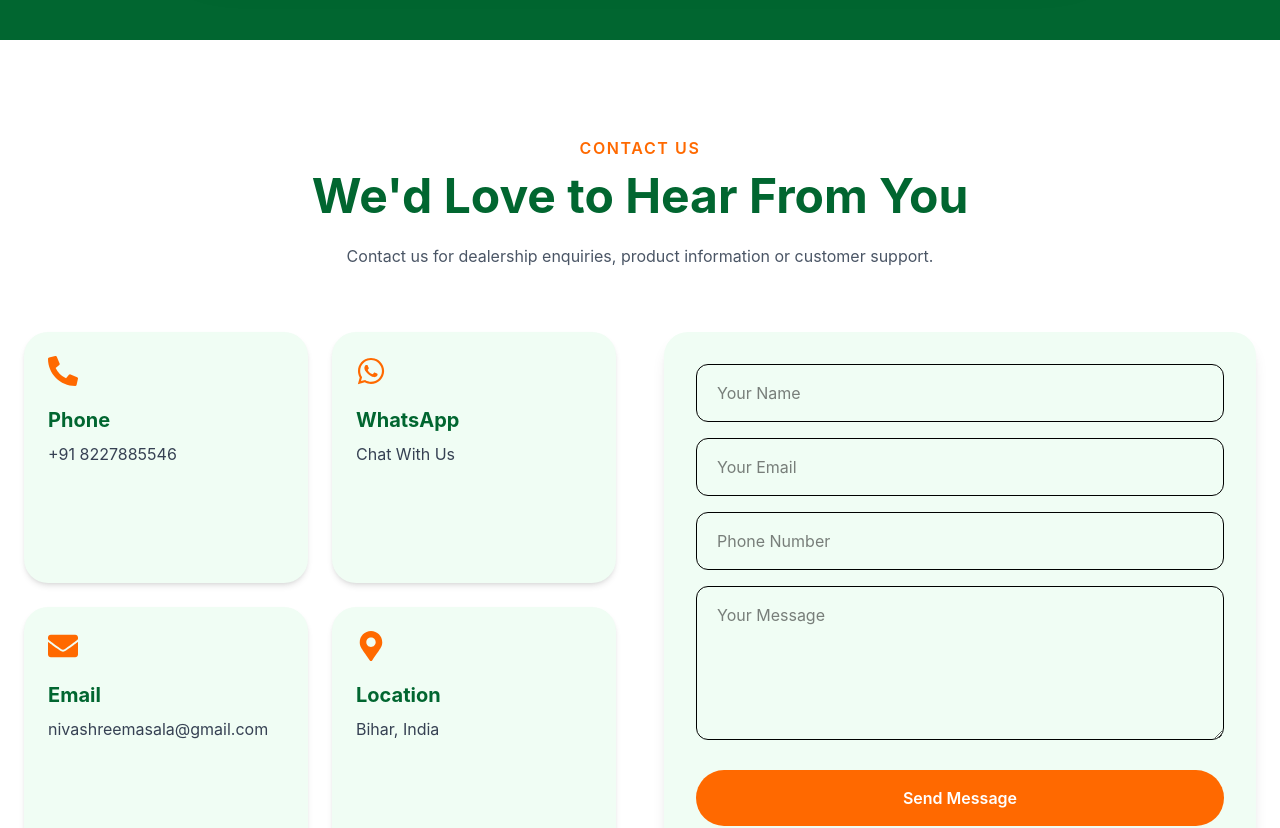
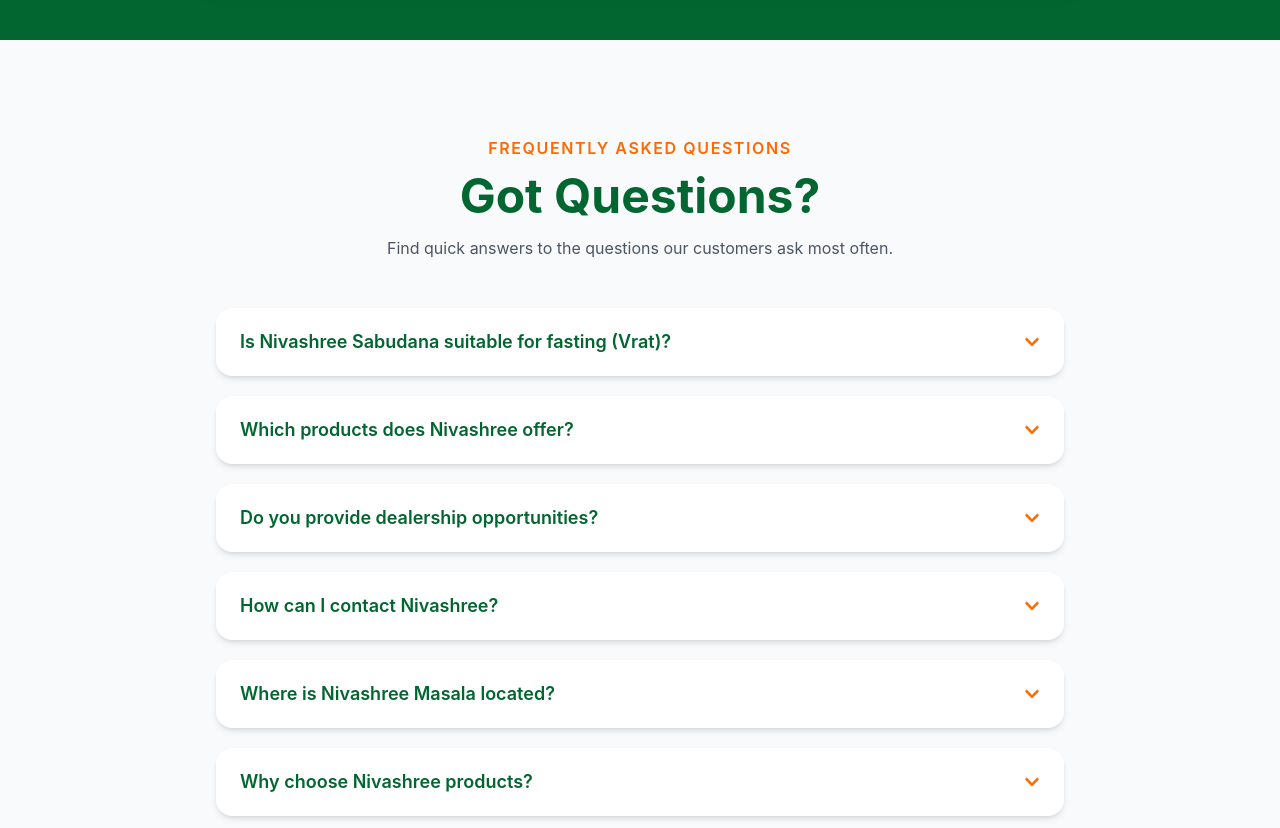
Before and after one commit to niva0001/nivashree-website, a React (Vite) app: page / in a window 1280 px wide. Shown: the part 6500-7328 px from the top of the page. Built offline with nearby package versions, Linux system fonts and the light colour scheme.

Commit message:
Added FAQ section

```diff
--- /dev/null
+++ b/src/components/FAQ.jsx
@@ -0,0 +1,113 @@
+import { useState } from "react";
+import { motion, AnimatePresence } from "framer-motion";
+import { FaChevronDown, FaChevronUp } from "react-icons/fa";
+
+function FAQ() {
+  const faqs = [
+    {
+      question: "Is Nivashree Sabudana suitable for fasting (Vrat)?",
+      answer:
+        "Yes. Our premium Sabudana is carefully selected and ideal for preparing fasting dishes like Khichdi, Kheer and Vada.",
+    },
+    {
+      question: "Which products does Nivashree offer?",
+      answer:
+        "We currently offer Premium Sabudana, Jeera, Tej Patta, Nakuldana and Cutting Mishri.",
+    },
+    {
+      question: "Do you provide dealership opportunities?",
+      answer:
+        "Yes. We welcome distributors and dealers across India. Simply fill out the Dealer Inquiry form and our team will contact you.",
+    },
+    {
+      question: "How can I contact Nivashree?",
+      answer:
+        "You can contact us through Phone, WhatsApp, Email or by filling out the Contact Form available on our website.",
+    },
+    {
+      question: "Where is Nivashree Masala located?",
+      answer:
+        "Our business is based in Bihar, India, and we supply quality products to customers through our dealer network.",
+    },
+    {
+      question: "Why choose Nivashree products?",
+      answer:
+        "We focus on premium quality, hygienic packaging, authentic taste and customer satisfaction.",
+    },
+  ];
+
+  const [active, setActive] = useState(null);
+
+  const toggle = (index) => {
+    setActive(active === index ? null : index);
+  };
+
+  return (
+    <section className="py-24 bg-gray-50">
+      <div className="max-w-4xl mx-auto px-6">
+
+        <motion.div
+          className="text-center mb-12"
+          initial={{ opacity: 0, y: 40 }}
+          whileInView={{ opacity: 1, y: 0 }}
+          viewport={{ once: true }}
+        >
+          <p className="uppercase tracking-widest text-orange-500 font-semibold">
+            Frequently Asked Questions
+          </p>
+
+          <h2 className="text-4xl md:text-5xl font-bold text-green-800 mt-3">
+            Got Questions?
+          </h2>
+
+          <p className="text-gray-600 mt-4">
+            Find quick answers to the questions our customers ask most often.
+          </p>
+        </motion.div>
+
+        <div className="space-y-5">
+          {faqs.map((faq, index) => (
+            <motion.div
+              key={index}
+              whileHover={{ scale: 1.01 }}
+              className="bg-white rounded-2xl shadow-md overflow-hidden"
+            >
+              <button
+                onClick={() => toggle(index)}
+                className="w-full flex justify-between items-center px-6 py-5 text-left"
+              >
+                <h3 className="font-semibold text-lg text-green-800">
+                  {faq.question}
+                </h3>
+
+                {active === index ? (
+                  <FaChevronUp className="text-orange-500" />
+                ) : (
+                  <FaChevronDown className="text-orange-500" />
+                )}
+              </button>
+
+              <AnimatePresence>
+                {active === index && (
+                  <motion.div
+                    initial={{ height: 0, opacity: 0 }}
+                    animate={{ height: "auto", opacity: 1 }}
+                    exit={{ height: 0, opacity: 0 }}
+                    transition={{ duration: 0.3 }}
+                  >
+                    <p className="px-6 pb-6 text-gray-600">
+                      {faq.answer}
+                    </p>
+                  </motion.div>
+                )}
+              </AnimatePresence>
+            </motion.div>
+          ))}
+        </div>
+
+      </div>
+    </section>
+  );
+}
+
+export default FAQ;
--- a/src/pages/Home.jsx
+++ b/src/pages/Home.jsx
@@ -7,7 +7,7 @@ import Dealer from "../components/Dealer";
 import Contact from "../components/Contact";
 import SEO from "../components/SEO";
 import StructuredData from "../components/StructuredData";
-
+import FAQ from "../components/FAQ";
 function Home() {
   return (
     <>
@@ -24,7 +24,8 @@ function Home() {
       <Recipes />
       <About />
       <Dealer />
-      <Contact />
+      <FAQ />
+<Contact />
     </>
   );
 }
```
